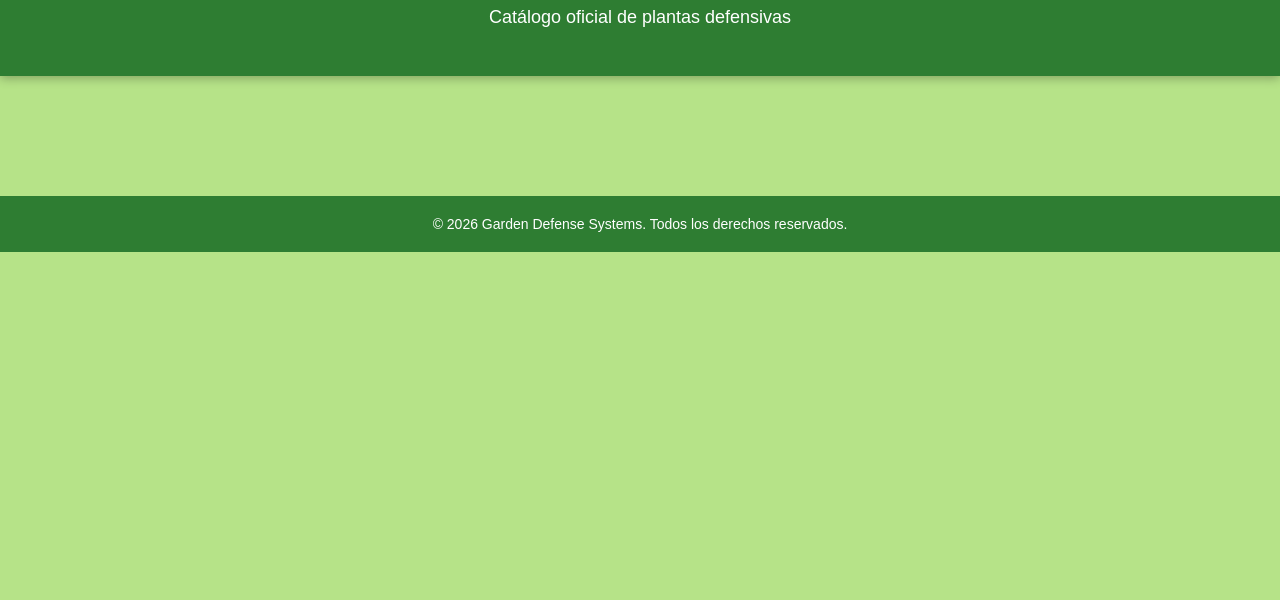
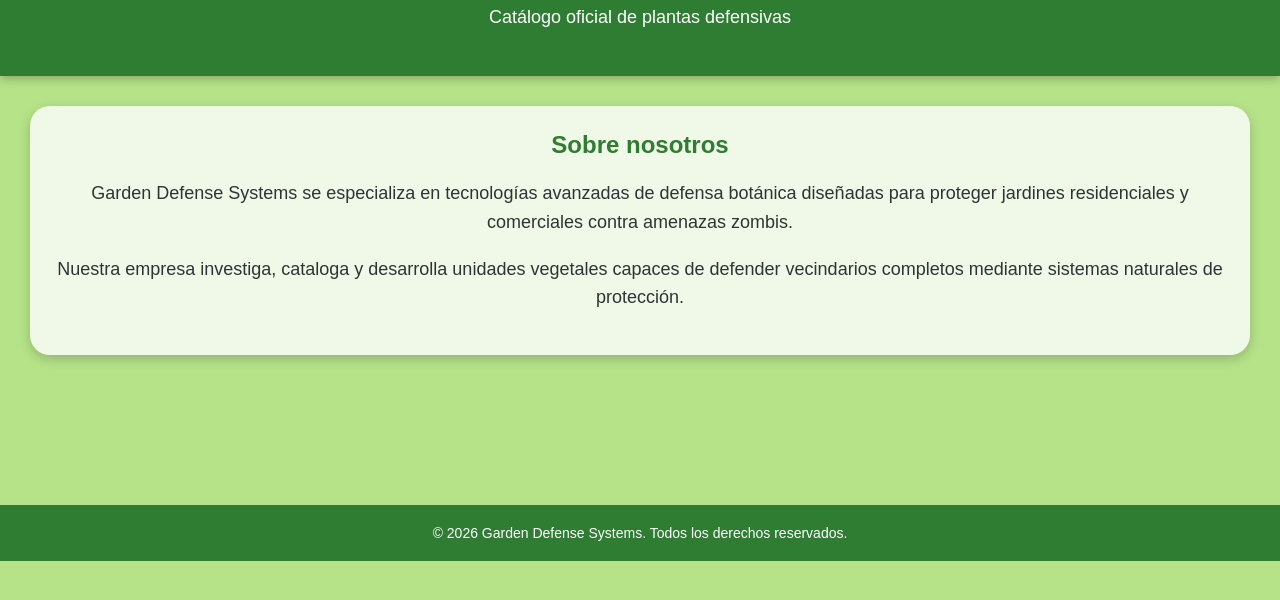
Before and after one commit to eriansantoy/pvz-devops-project, a plain HTML site: page landing-page/index.html in a window 1280 px wide. Shown: the part 80-680 px from the top of the page. Drawn offline with Linux system fonts and the light colour scheme; no server answers.

Commit message:
Seccion sobre nosotros agregada

```diff
--- a/landing-page/index.html
+++ b/landing-page/index.html
@@ -15,6 +15,24 @@
         <h1>🌻 Garden Defense Systems 🌻</h1>
         <p>Catálogo oficial de plantas defensivas</p>
     </header>
+
+    <section class="about-section">
+
+    <h2>Sobre nosotros</h2>
+
+    <p>
+        Garden Defense Systems se especializa en tecnologías avanzadas
+        de defensa botánica diseñadas para proteger jardines residenciales
+        y comerciales contra amenazas zombis.
+    </p>
+
+    <p>
+        Nuestra empresa investiga, cataloga y desarrolla unidades vegetales
+        capaces de defender vecindarios completos mediante sistemas naturales
+        de protección.
+    </p>
+
+</section>
 
     <section class="plants-section">
 
--- a/landing-page/style.css
+++ b/landing-page/style.css
@@ -21,6 +21,35 @@ header h1 {
 header p {
     margin-top: 10px;
     font-size: 18px;
+}
+
+.about-section {
+
+    background-color: rgba(255,255,255,0.8);
+
+    margin: 30px;
+
+    padding: 25px;
+
+    border-radius: 20px;
+
+    text-align: center;
+
+    box-shadow: 0px 4px 12px rgba(0,0,0,0.2);
+}
+
+.about-section h2 {
+
+    margin-top: 0;
+
+    color: #2e7d32;
+}
+
+.about-section p {
+
+    font-size: 18px;
+
+    line-height: 1.6;
 }
 
 .plants-section {
```
